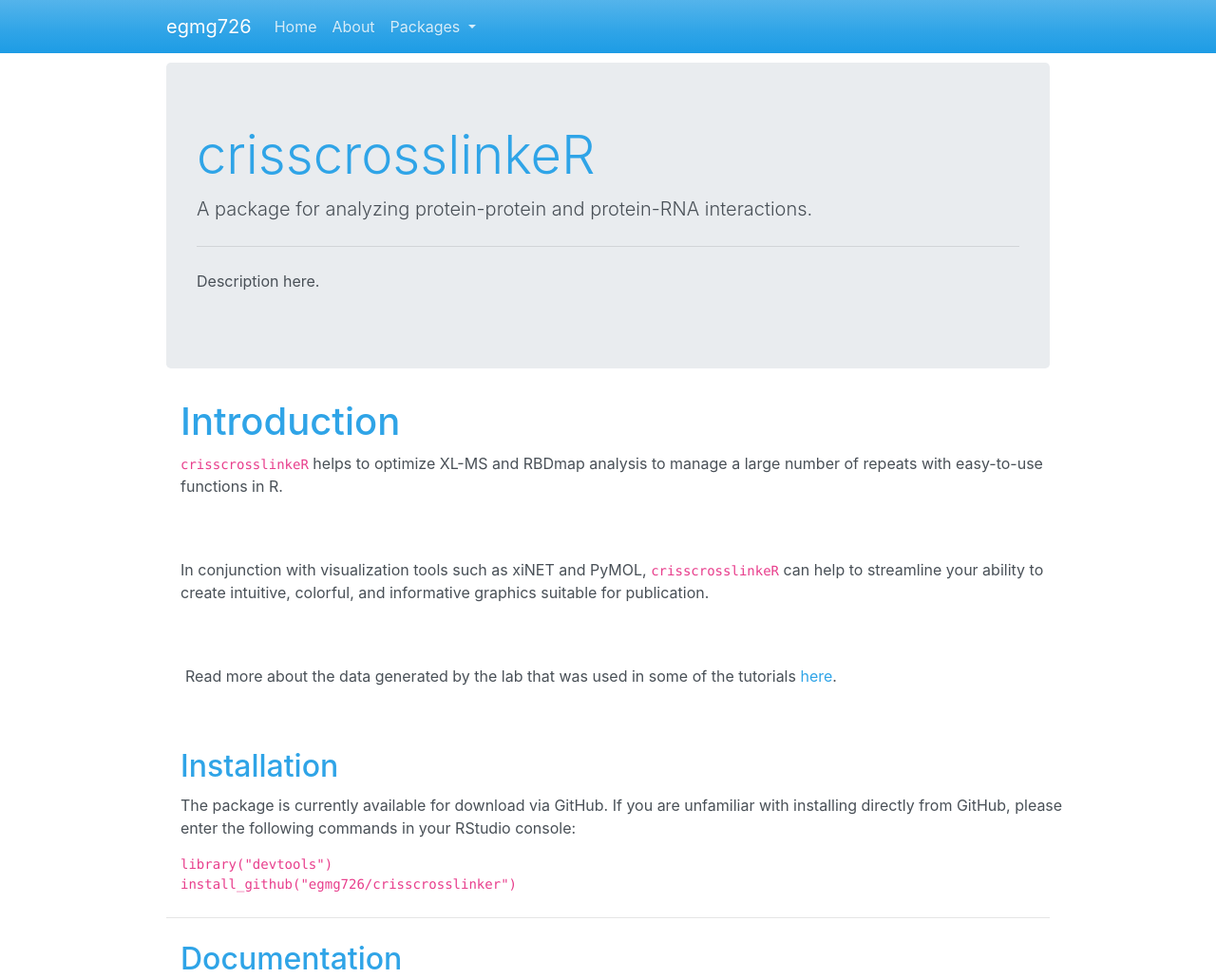
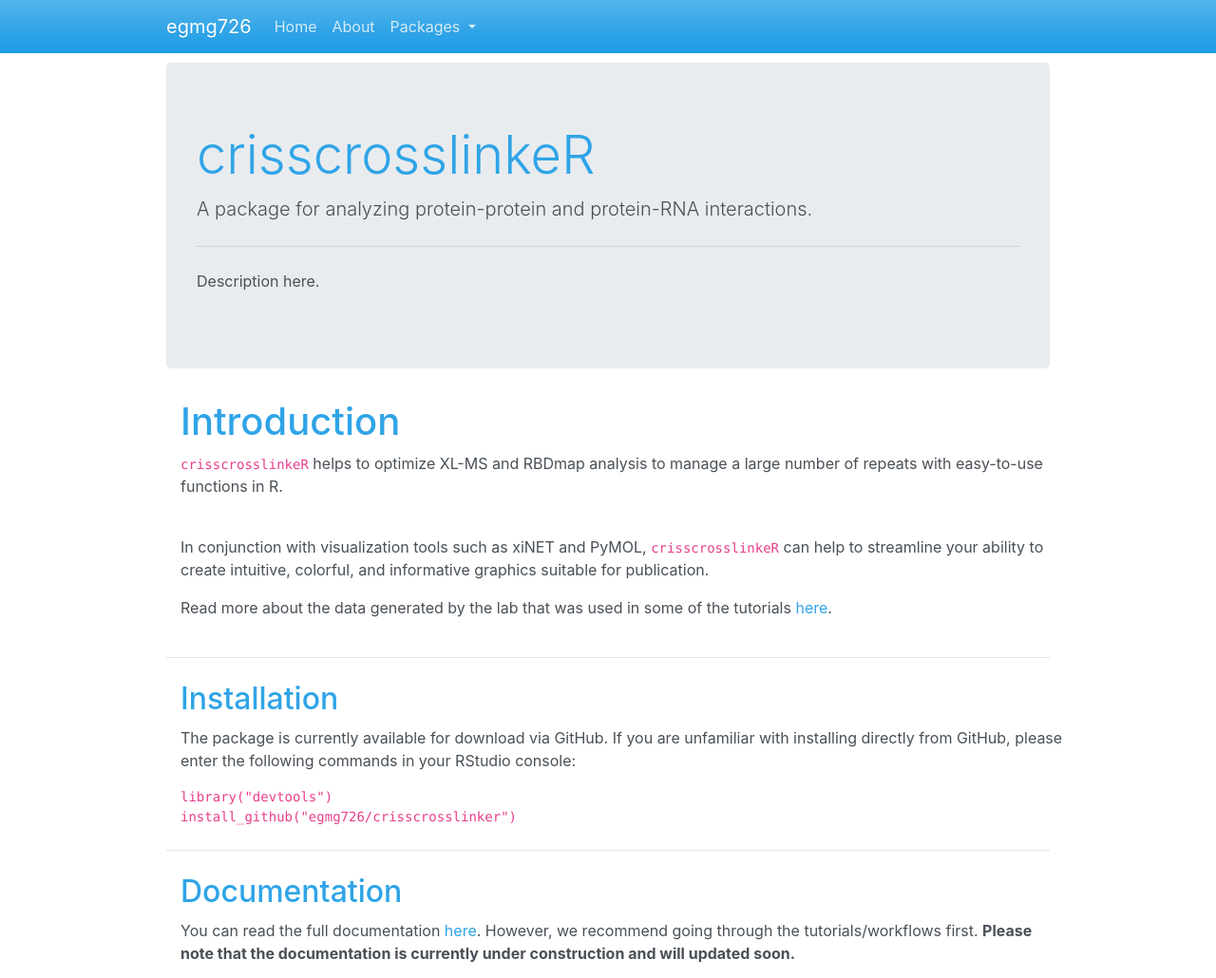
Before and after one commit to egmg726/egmg726.github.io, a Jekyll site: the page built from crisscrosslinker/index.html, in a window 1280 px wide. Shown: the top 1030 px of the page at 95% size. Built offline with Jekyll 4.4.1, drawn with Linux system fonts in a browser that asks for light colours.

Commit message:
cleaned up ccl home page breaks

```diff
--- a/crisscrosslinker/index.html
+++ b/crisscrosslinker/index.html
@@ -16,17 +16,19 @@ title: crisscrosslinker
 	</div>
 	<div class="row" style="padding-left:30px">
 	<p><code>crisscrosslinkeR</code> helps to optimize XL-MS and RBDmap analysis to manage a large number of repeats with easy-to-use functions in R.</p>
-	<br><br>
-	</div>
-		<div class="row" style="padding-left:30px">
+	<br>
+
+
 	<p>In conjunction with visualization tools such as xiNET and PyMOL, <code>crisscrosslinkeR</code> can help
 	to streamline your ability to create intuitive, colorful, and informative graphics suitable for publication.</p>
-	<br><br>
+	<br>
+
+
+	<p>Read more about the data generated by the lab that was used in some of the tutorials <a href="https://doi.org/10.1038/s41594-019-0197-y">here</a>.</p>
+
 	</div>
-	<div class="row" style="padding-left:35px">
-	<p>Read more about the data generated by the lab that was used in some of the tutorials <a href="https://doi.org/10.1038/s41594-019-0197-y">here</a>.</p>
-	</div><br><br>
 
+<hr class="my-4">
 
 	<div class="row" style="padding-left:30px">
 	<h2>Installation</h2><br><br></div>
```
